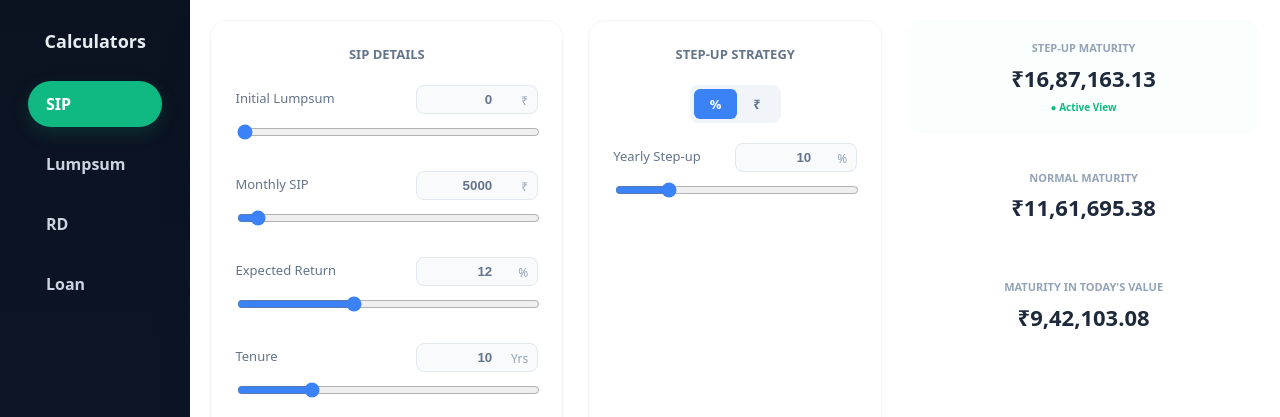
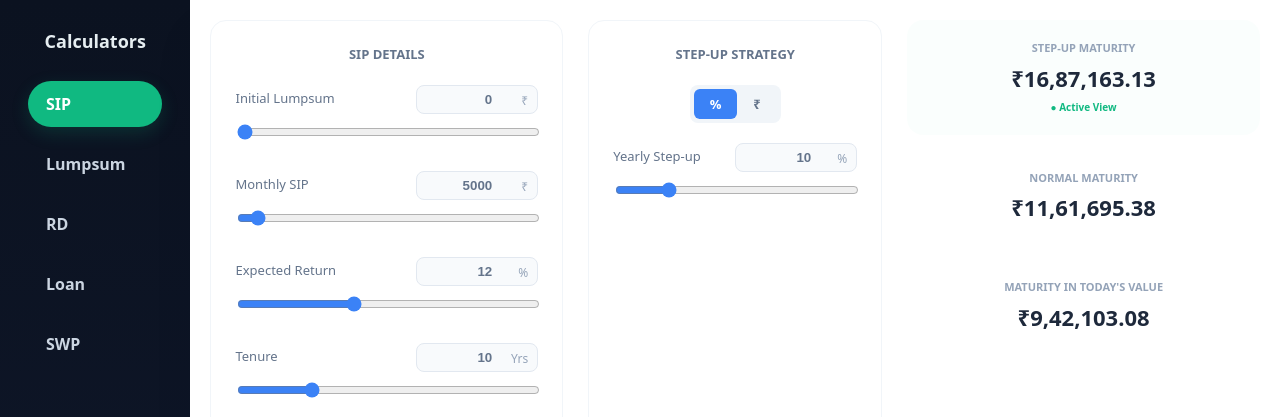
Before and after one commit to siddheshpdy/finCalculators, a React (Vite) app: page / in a window 1280 px wide. Shown: the top 417 px of the page. Built offline with nearby package versions, Linux system fonts and the light colour scheme.

Commit message:
Added SWP Calculator

```diff
--- a/src/components/ResultCard.jsx
+++ b/src/components/ResultCard.jsx
@@ -8,10 +8,12 @@ const ResultCard = ({ active, label, color, value, onClick }) => {
     backgroundColor: active ? `${color}05` : 'white',
   };
 
+  const isNumeric = !isNaN(parseFloat(value)) && isFinite(value);
+
   return (
     <div onClick={onClick} className={styles.resultCard} style={cardStyle}>
       <p className={styles.label}>{label}</p>
-      <h3 className={styles.value}>₹{Number(value).toLocaleString('en-IN')}</h3>
+      <h3 className={styles.value}>{isNumeric ? `₹${Number(value).toLocaleString('en-IN')}` : value}</h3>
       {active && onClick && <span className={styles.activeView} style={{ color }}>● Active View</span>}
     </div>
   );
--- a/src/components/WealthPlanner.jsx
+++ b/src/components/WealthPlanner.jsx
@@ -6,7 +6,7 @@ import ResultCard from './ResultCard';
 import styles from './WealthPlanner.module.css';
 
 const Wealth = () => {
-  const { calculateSIP, calculateRD, calculateLoan, calculateLumpsum } = useFinance();
+  const { calculateSIP, calculateRD, calculateLoan, calculateLumpsum, calculateSWP } = useFinance();
   const [currentMenu, setCurrentMenu] = useState('SIP'); // 'SIP', 'RD', 'Loan'
   const [activeTab, setActiveTab] = useState('primary'); // For comparison views
   const [activeStrategy, setActiveStrategy] = useState('percent'); // For SIP Step-up
@@ -16,7 +16,8 @@ const Wealth = () => {
     sip: { amount: 5000, rate: 12, years: 10, stepUpPercent: 10, stepUpValue: 0, initialLumpsum: 0, inflationRate: 6 },
     lumpsum: { amount: 100000, rate: 12, years: 10 },
     rd: { monthlyDeposit: 5000, rate: 7, quarters: 20 },
-    loan: { principal: 1000000, rate: 8.5, months: 120, yearlyExtra: 0, monthlyExtra: 0 }
+    loan: { principal: 1000000, rate: 8.5, months: 120, yearlyExtra: 0, monthlyExtra: 0 },
+    swp: { initialCorpus: 10000000, monthlyWithdrawal: 50000, annualRate: 8, stepUpPercent: 0 }
   });
 
   // 1. Unified Calculation Engine
@@ -34,6 +35,8 @@ const Wealth = () => {
       return calculateRD(inputs.rd.monthlyDeposit, inputs.rd.rate, inputs.rd.quarters);
     } else if (currentMenu === 'Lumpsum') {
       return calculateLumpsum(inputs.lumpsum.amount, inputs.lumpsum.rate, inputs.lumpsum.years);
+    } else if (currentMenu === 'SWP') {
+      return calculateSWP(inputs.swp.initialCorpus, inputs.swp.monthlyWithdrawal, inputs.swp.annualRate, inputs.swp.stepUpPercent);
     } else {
       return calculateLoan(
         inputs.loan.principal,
@@ -43,7 +46,7 @@ const Wealth = () => {
         loanPrepaymentStrategy === 'monthly' ? inputs.loan.monthlyExtra : 0
       );
     }
-  }, [currentMenu, inputs, activeStrategy, loanPrepaymentStrategy, calculateSIP, calculateRD, calculateLoan, calculateLumpsum]);
+  }, [currentMenu, inputs, activeStrategy, loanPrepaymentStrategy, calculateSIP, calculateRD, calculateLoan, calculateLumpsum, calculateSWP]);
   // 2. Chart Data Mapper
   const chartData = useMemo(() => {
     if (currentMenu === 'SIP') {
@@ -81,8 +84,28 @@ const Wealth = () => {
       data.unshift({ name: 'Start', 'With Prepayment': inputs.loan.principal, 'Without Prepayment': inputs.loan.principal });
       return data;
     }
+    if (currentMenu === 'SWP' && results.breakdownWithStepUp) {
+      const withStepUp = results.breakdownWithStepUp;
+      const withoutStepUp = results.breakdownWithoutStepUp;
+      const maxYears = Math.max(withStepUp.length, withoutStepUp.length);
+      const data = [];
+
+      const withMap = new Map(withStepUp.map(i => [i.name, i.TotalValue]));
+      const withoutMap = new Map(withoutStepUp.map(i => [i.name, i.TotalValue]));
+
+      for (let i = 0; i < maxYears; i++) {
+        const yearName = `Year ${i + 1}`;
+        data.push({
+          name: yearName,
+          'Stepped-Up Withdrawal': withMap.get(yearName) ?? 0,
+          'Fixed Withdrawal': withoutMap.get(yearName) ?? 0,
+        });
+      }
+      data.unshift({ name: 'Start', 'Stepped-Up Withdrawal': inputs.swp.initialCorpus, 'Fixed Withdrawal': inputs.swp.initialCorpus });
+      return data;
+    }
     return [];
-  }, [results, currentMenu, activeTab, inputs.loan.principal]);
+  }, [results, currentMenu, activeTab, inputs.loan.principal, inputs.swp.initialCorpus]);
 
   return (
     <div className={styles.wealthPlannerRoot}>
@@ -91,7 +114,7 @@ const Wealth = () => {
         <aside className={styles.sidebar}>
           <h2 className={styles.sidebarTitle}>Calculators</h2>
           <div className={styles.sidebarMenu}>
-            {['SIP', 'Lumpsum', 'RD', 'Loan'].map(m => (
+            {['SIP', 'Lumpsum', 'RD', 'Loan', 'SWP'].map(m => (
               <button key={m} onClick={() => setCurrentMenu(m)} className={`${styles.sidebarBtn} ${currentMenu === m ? styles.sidebarBtnActive : ''}`}>{m}</button>
             ))}
           </div>
@@ -148,6 +171,16 @@ const Wealth = () => {
                     onChange={(v) => setInputs({ ...inputs, loan: { ...inputs.loan, months: v } })} />
                 </>
               )}
+              {currentMenu === 'SWP' && (
+                <>
+                  <DualInput label="Initial Corpus" symbol="₹" value={inputs.swp.initialCorpus} min={100000} max={50000000} step={100000}
+                    onChange={(v) => setInputs({ ...inputs, swp: { ...inputs.swp, initialCorpus: v } })} />
+                  <DualInput label="Monthly Withdrawal" symbol="₹" value={inputs.swp.monthlyWithdrawal} min={1000} max={200000} step={1000}
+                    onChange={(v) => setInputs({ ...inputs, swp: { ...inputs.swp, monthlyWithdrawal: v } })} />
+                  <DualInput label="Expected Return" symbol="%" value={inputs.swp.annualRate} min={1} max={20} step={0.5}
+                    onChange={(v) => setInputs({ ...inputs, swp: { ...inputs.swp, annualRate: v } })} />
+                </>
+              )}
             </div>
 
             {/* Middle: Strategy/Extra Options */}
@@ -189,6 +222,20 @@ const Wealth = () => {
                   ) : (
                     <DualInput label="Fixed Increase" symbol="₹" value={inputs.sip.stepUpValue} min={0} max={50000} onChange={(v) => setInputs({ ...inputs, sip: { ...inputs.sip, stepUpValue: v } })} />
                   )}
+                </>
+              ) : currentMenu === 'SWP' ? (
+                <>
+                  <p className={styles.cardHeading}>Step-Up Withdrawal</p>
+                  <DualInput
+                    label="Annual Step-up"
+                    symbol="%"
+                    value={inputs.swp.stepUpPercent}
+                    min={0} max={10} step={0.5}
+                    onChange={(v) => setInputs({ ...inputs, swp: { ...inputs.swp, stepUpPercent: v } })}
+                  />
+                  <p style={{ fontSize: '12px', color: '#64748B', marginTop: '10px' }}>
+                    Increase withdrawal amount annually to counter inflation.
+                  </p>
                 </>
               ) : (
                 <p className={styles.noStrategyText}>No additional strategy available for this mode.</p>
@@ -243,14 +290,23 @@ const Wealth = () => {
                   </div>
                 </>
               )}
+              {currentMenu === 'SWP' && results && (
+                <>
+                  <ResultCard active label="Corpus Lasts For" color="#3B82F6" value={`${Math.floor(results.monthsLasted / 12)}Y ${results.monthsLasted % 12}M`} />
+                  <ResultCard active={false} label="Total Withdrawn" color="#10B981" value={results.totalWithdrawn} />
+                  <ResultCard active={false} label="Final Balance" color="#64748B" value={results.finalBalance} />
+                </>
+              )}
             </div>
           </div>
 
           {/* Chart View */}
-          {(currentMenu === 'SIP' || currentMenu === 'RD' || (currentMenu === 'Loan' && (inputs.loan.yearlyExtra > 0 || inputs.loan.monthlyExtra > 0))) && (
+          {(currentMenu === 'SIP' || currentMenu === 'RD' || currentMenu === 'SWP' || (currentMenu === 'Loan' && (inputs.loan.yearlyExtra > 0 || inputs.loan.monthlyExtra > 0))) && (
             <div className={`${styles.innerCard} ${styles.chartContainer}`}>
               <p className={styles.cardHeading}>
-                {currentMenu === 'Loan'
+                {currentMenu === 'SWP'
+                  ? 'Corpus Depletion Over Time'
+                  : currentMenu === 'Loan'
                   ? 'Loan Balance Over Time'
                   : currentMenu === 'SIP'
                     ? (activeTab === 'primary' ? 'Step-Up' : 'Normal') + ' Wealth Projection'
@@ -268,6 +324,17 @@ const Wealth = () => {
                   secondaryColor="#EF4444"
                   hideInvestedLine={true}
                 />
+              ) : currentMenu === 'SWP' ? (
+                <WealthChart
+                  data={chartData}
+                  primaryDataKey={inputs.swp.stepUpPercent > 0 ? "Stepped-Up Withdrawal" : "Fixed Withdrawal"}
+                  primaryName={inputs.swp.stepUpPercent > 0 ? "Stepped-Up Withdrawal" : "Remaining Corpus"}
+                  primaryColor="#EF4444"
+                  secondaryDataKey={inputs.swp.stepUpPercent > 0 ? "Fixed Withdrawal" : undefined}
+                  secondaryName="Fixed Withdrawal"
+                  secondaryColor="#64748B"
+                  hideInvestedLine={true}
+                />
               ) : (
                 <WealthChart
                   data={chartData}
@@ -281,17 +348,40 @@ const Wealth = () => {
           )}
 
           {/* Dynamic Breakdown Table */}
-          {(currentMenu === 'SIP' || currentMenu === 'RD' || (currentMenu === 'Loan' && (inputs.loan.yearlyExtra > 0 || inputs.loan.monthlyExtra > 0))) && (
+          {(currentMenu === 'SIP' || currentMenu === 'RD' || currentMenu === 'SWP' || (currentMenu === 'Loan' && (inputs.loan.yearlyExtra > 0 || inputs.loan.monthlyExtra > 0))) && (
             <div className={styles.innerCard}>
               <p className={styles.cardHeading}>
-                {currentMenu === 'Loan'
+                {currentMenu === 'SWP'
+                  ? 'Corpus Depletion Schedule'
+                  : currentMenu === 'Loan'
                   ? 'Loan Repayment Schedule'
                   : `${currentMenu} ${currentMenu === 'SIP' && (activeTab === 'primary' ? 'Step-Up' : 'Normal')} Breakdown Schedule`
                 }
               </p>
               <div className={styles.tableWrapper}>
                 <table className={styles.table}>
-                  {currentMenu === 'Loan' ? (
+                  {currentMenu === 'SWP' ? (
+                    <>
+                      <thead>
+                        <tr>
+                          <th className={styles.th}>Year</th>
+                          {inputs.swp.stepUpPercent > 0 && <th className={styles.th}>Corpus (Fixed)</th>}
+                          <th className={styles.th}>Corpus ({inputs.swp.stepUpPercent > 0 ? 'Stepped-Up' : 'Fixed'})</th>
+                        </tr>
+                      </thead>
+                      <tbody>
+                        {chartData.filter(d => d.name !== 'Start').map((row, index) => (
+                          <tr key={index}>
+                            <td className={styles.td}>{row.name.replace(/Year |Yr /g, '')}</td>
+                            {inputs.swp.stepUpPercent > 0 && <td className={styles.td}>₹{Number(row['Fixed Withdrawal']).toLocaleString('en-IN')}</td>}
+                            <td className={`${styles.td} ${styles.tdMaturity}`} style={{ color: '#EF4444' }}>
+                              ₹{Number(row['Stepped-Up Withdrawal'] ?? row['Fixed Withdrawal']).toLocaleString('en-IN')}
+                            </td>
+                          </tr>
+                        ))}
+                      </tbody>
+                    </>
+                  ) : currentMenu === 'Loan' ? (
                     <>
                       <thead>
                         <tr>
@@ -367,7 +457,7 @@ const Wealth = () => {
         </div>
       </div>
     </div>
-  )
+  );
 };
 
 export default Wealth;
--- a/src/hooks/useFinance.js
+++ b/src/hooks/useFinance.js
@@ -175,6 +175,79 @@ export const useFinance = () => {
     };
   };
 
+  const calculateSWP = (initialCorpus, monthlyWithdrawal, annualRate, stepUpPercent = 0) => {
+    const swpAmortize = (corpus, initialWithdrawal, rate, stepUp) => {
+      let remainingCorpus = new Decimal(corpus);
+      let withdrawal = new Decimal(initialWithdrawal);
+      let totalWithdrawn = new Decimal(0);
+      let months = 0;
+      const breakdown = [];
+      const maxMonths = 600; // 50-year cap
+
+      if (remainingCorpus.lte(0) || withdrawal.lte(0)) {
+        return { monthsLasted: 0, totalWithdrawn: new Decimal(0), finalBalance: remainingCorpus, breakdown: [] };
+      }
+
+      for (let m = 1; m <= maxMonths; m++) {
+          if (remainingCorpus.lte(0)) break;
+
+          if (m > 1 && (m - 1) % 12 === 0 && stepUp.gt(0)) {
+            withdrawal = withdrawal.times(new Decimal(1).plus(stepUp));
+          }
+
+          const interestEarned = remainingCorpus.times(rate);
+          remainingCorpus = remainingCorpus.plus(interestEarned);
+
+          let actualWithdrawal = withdrawal;
+          if (remainingCorpus.lt(withdrawal)) {
+              actualWithdrawal = remainingCorpus;
+          }
+
+          remainingCorpus = remainingCorpus.minus(actualWithdrawal);
+          totalWithdrawn = totalWithdrawn.plus(actualWithdrawal);
+          months = m;
+
+          if (m % 12 === 0) {
+              breakdown.push({
+                  name: `Year ${m / 12}`,
+                  TotalValue: remainingCorpus.toNumber(),
+              });
+          }
+
+          if (remainingCorpus.lte(0)) {
+              if (m % 12 !== 0) {
+                   breakdown.push({ name: `Year ${Math.ceil(m / 12)}`, TotalValue: 0 });
+              }
+              break;
+          }
+      }
+      return { monthsLasted: months, totalWithdrawn, finalBalance: remainingCorpus, breakdown };
+    };
+
+    const r = new Decimal(annualRate || 0).div(100).div(12);
+    const stepUp = new Decimal(stepUpPercent || 0).div(100);
+
+    const resWithStepUp = swpAmortize(initialCorpus, monthlyWithdrawal, r, stepUp);
+    const resWithoutStepUp = swpAmortize(initialCorpus, monthlyWithdrawal, r, new Decimal(0));
+
+    return {
+        // Primary results are from the user-selected scenario (with step-up if provided)
+        monthsLasted: resWithStepUp.monthsLasted,
+        totalWithdrawn: resWithStepUp.totalWithdrawn.toFixed(2),
+        finalBalance: resWithStepUp.finalBalance.toFixed(2),
+
+        // Breakdowns for chart and table
+        breakdownWithStepUp: resWithStepUp.breakdown,
+        breakdownWithoutStepUp: resWithoutStepUp.breakdown,
+
+        // Store fixed results for easy access if needed
+        fixedResults: {
+            monthsLasted: resWithoutStepUp.monthsLasted,
+            totalWithdrawn: resWithoutStepUp.totalWithdrawn.toFixed(2),
+            finalBalance: resWithoutStepUp.finalBalance.toFixed(2),
+        }
+    };
+  };
 
   // Recurring Deposit (RD): M = P * [(1+r)^n - 1] / [1 - (1+r)^(-1/3)]
   // Note: RD usually uses quarterly compounding in many regions
@@ -217,5 +290,5 @@ export const useFinance = () => {
       breakdown: chartBreakdown // Added for the chart
     };
   }
-  return { calculateSIP, calculateRD, calculateLoan, calculateLumpsum };
+  return { calculateSIP, calculateRD, calculateLoan, calculateLumpsum, calculateSWP };
 };
```
